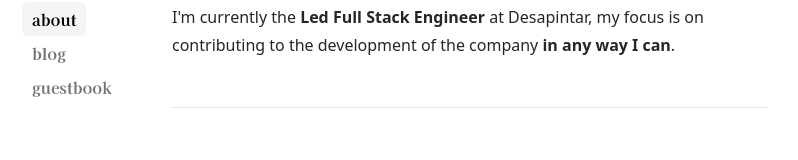
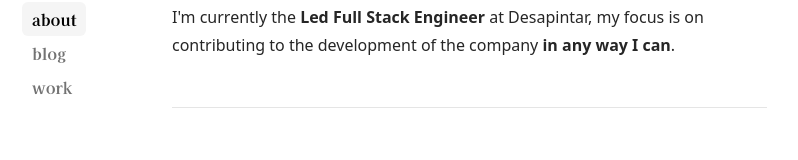
Before and after one commit to kalmndo/kalamondo.id, a Next.js app: page /about in a window 1280 px wide. Shown: the part 229-389 px from the top of the page, without its empty margins (170-968 px from the left). Built offline with nearby package versions, Linux system fonts and the light colour scheme.

Commit message:
change menu

```diff
--- a/app/page.tsx
+++ b/app/page.tsx
@@ -39,30 +39,6 @@ export default async function HomePage() {
           width={100}
           priority
         />
-        <div className="mt-8 md:mt-0 ml-0 md:ml-6 space-y-2 text-neutral-500 dark:text-neutral-400">
-          {/* <a
-            rel="noopener noreferrer"
-            target="_blank"
-            href="https://twitter.com/leeerob"
-            className="flex items-center gap-2"
-          >
-            <TwitterIcon />
-            {`${tweetCount.toLocaleString()} tweets all time`}
-          </a> */}
-          {/* <a
-            rel="noopener noreferrer"
-            target="_blank"
-            href="https://github.com/leerob"
-            className="flex items-center gap-2"
-          >
-            <GitHubIcon />
-            {`${starCount.toLocaleString()} stars on this repo`}
-          </a> */}
-          {/* <Link href="/blog" className="flex items-center">
-            <ViewsIcon />
-            {`${views.toLocaleString()} blog views all time`}
-          </Link> */}
-        </div>
       </div>
       <p className="my-5 max-w-[600px] text-neutral-800 dark:text-neutral-200">
         {bio()}
--- a/components/sidebar.tsx
+++ b/components/sidebar.tsx
@@ -1,22 +1,22 @@
-'use client';
+"use client";
 
-import clsx from 'clsx';
-import { usePathname } from 'next/navigation';
-import Link from 'next/link';
-import { LayoutGroup, motion } from 'framer-motion';
+import clsx from "clsx";
+import { usePathname } from "next/navigation";
+import Link from "next/link";
+import { LayoutGroup, motion } from "framer-motion";
 
 const navItems = {
-  '/': {
-    name: 'home',
+  "/": {
+    name: "home",
   },
-  '/about': {
-    name: 'about',
+  "/about": {
+    name: "about",
   },
-  '/blog': {
-    name: 'blog',
+  "/blog": {
+    name: "blog",
   },
-  '/guestbook': {
-    name: 'guestbook',
+  "/work": {
+    name: "work",
   },
 };
 
@@ -42,7 +42,7 @@ function Logo() {
           }}
           transition={{
             duration: 0.5,
-            type: 'spring',
+            type: "spring",
             stiffness: 50,
           }}
           d="M39 316V0"
@@ -54,7 +54,7 @@ function Logo() {
           animate={{ x: 0, opacity: 1 }}
           transition={{
             duration: 0.5,
-            type: 'spring',
+            type: "spring",
             stiffness: 50,
           }}
           d="M232 314.998H129.852L232 232.887V314.998Z"
@@ -66,9 +66,9 @@ function Logo() {
 }
 
 export default function Navbar() {
-  let pathname = usePathname() || '/';
-  if (pathname.includes('/blog/')) {
-    pathname = '/blog';
+  let pathname = usePathname() || "/";
+  if (pathname.includes("/blog/")) {
+    pathname = "/blog";
   }
 
   return (
@@ -90,10 +90,10 @@ export default function Navbar() {
                     key={path}
                     href={path}
                     className={clsx(
-                      'transition-all hover:text-neutral-800 dark:hover:text-neutral-200 flex align-middle',
+                      "transition-all hover:text-neutral-800 dark:hover:text-neutral-200 flex align-middle",
                       {
-                        'text-neutral-500': !isActive,
-                        'font-bold': isActive,
+                        "text-neutral-500": !isActive,
+                        "font-bold": isActive,
                       }
                     )}
                   >
@@ -104,7 +104,7 @@ export default function Navbar() {
                           className="absolute inset-0 bg-neutral-100 dark:bg-neutral-800 rounded-md z-[-1]"
                           layoutId="sidebar"
                           transition={{
-                            type: 'spring',
+                            type: "spring",
                             stiffness: 350,
                             damping: 30,
                           }}
```
